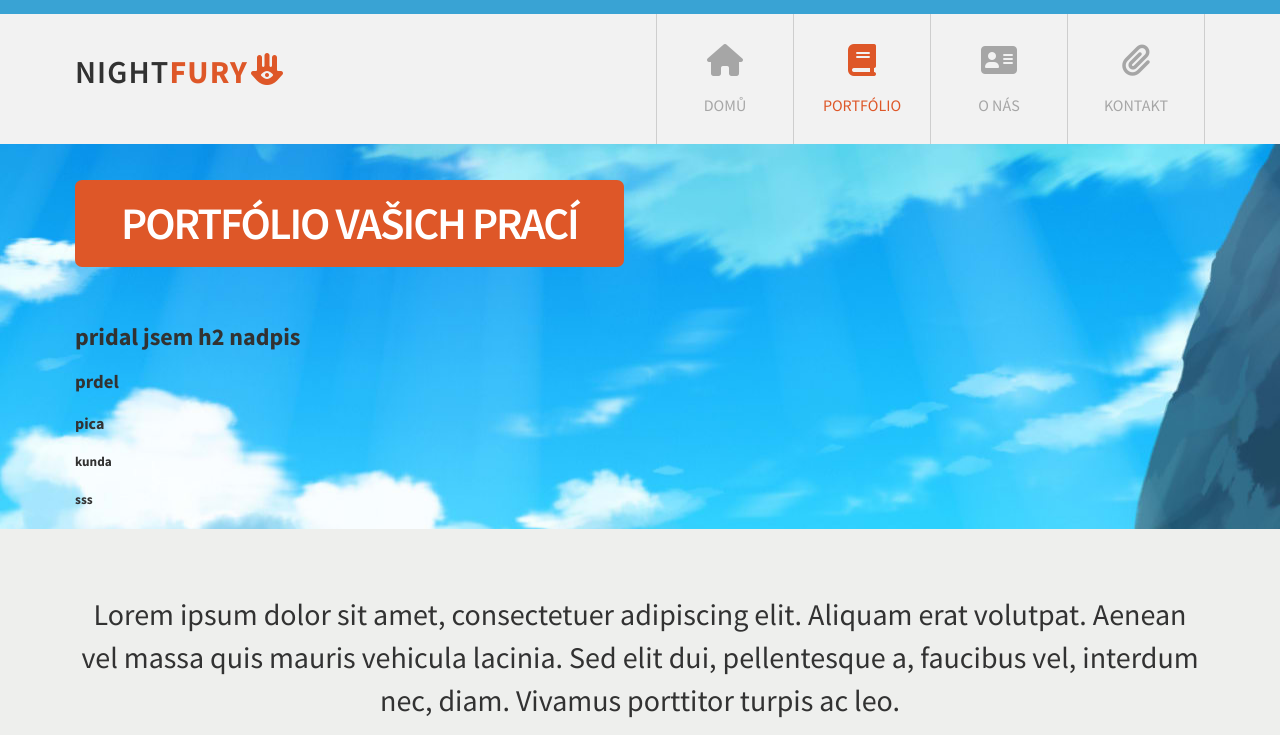
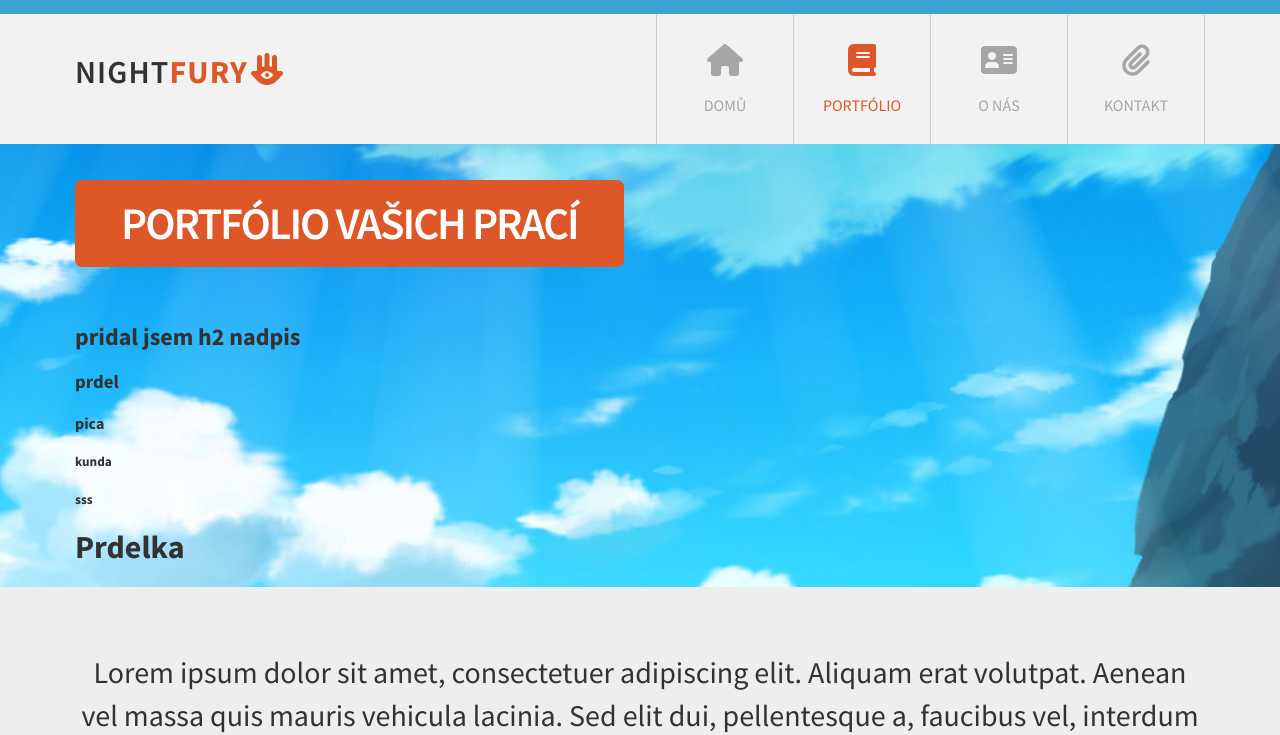
Before and after one commit to Potmesen/moje-stranka, a plain HTML site: page index.html in a window 1280 px wide. Shown: the part 70-805 px from the top of the page. Drawn offline with Linux system fonts and the light colour scheme.

Commit message:
pridal jsem 2 h1

```diff
--- a/index.html
+++ b/index.html
@@ -99,6 +99,7 @@
             <h4>pica</h4>
             <h5>kunda</h5>
             <h5>sss</h5>
+            <h1>Prdelka</h1>
           </div>
         </header>
         <div class="post-content">
```
